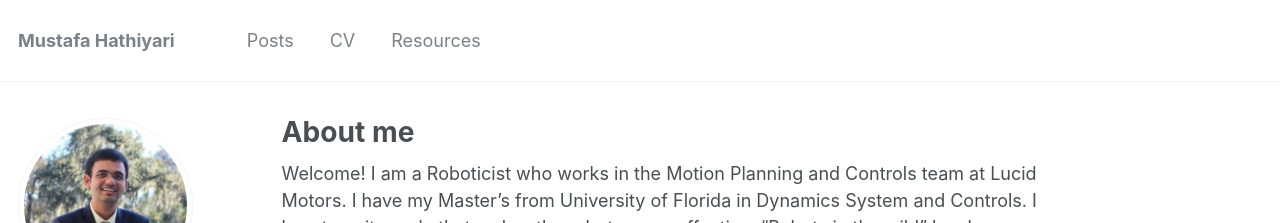
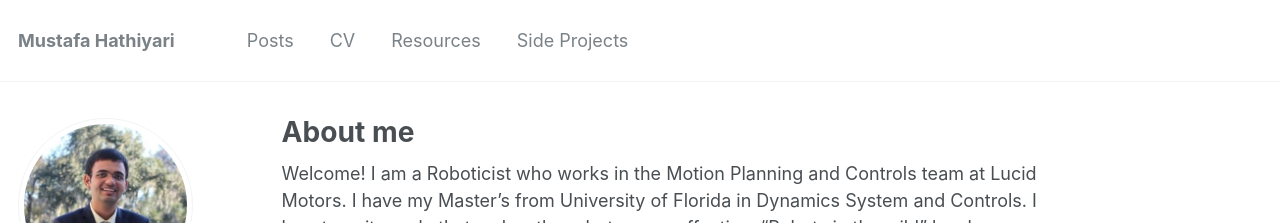
Before and after one commit to mhathiyari/mhathiyari.github.io, a Jekyll site: the page built from _pages/about.md, in a window 1280 px wide. Shown: the top 223 px of the page. Built offline with Jekyll 4.4.1, drawn with Linux system fonts in a browser that asks for light colours.

Commit message:
Added Side projects temp page

```diff
--- a/_data/navigation.yml
+++ b/_data/navigation.yml
@@ -20,3 +20,6 @@
 
   - title: "Resources"
     url: /Resources/
+
+  - title: "Side Projects"
+    url: https://drive.google.com/file/d/10bkrjvaZ7NLFXcXvAAiFKYaCtE6Ydg6l/view?usp=sharing
```
